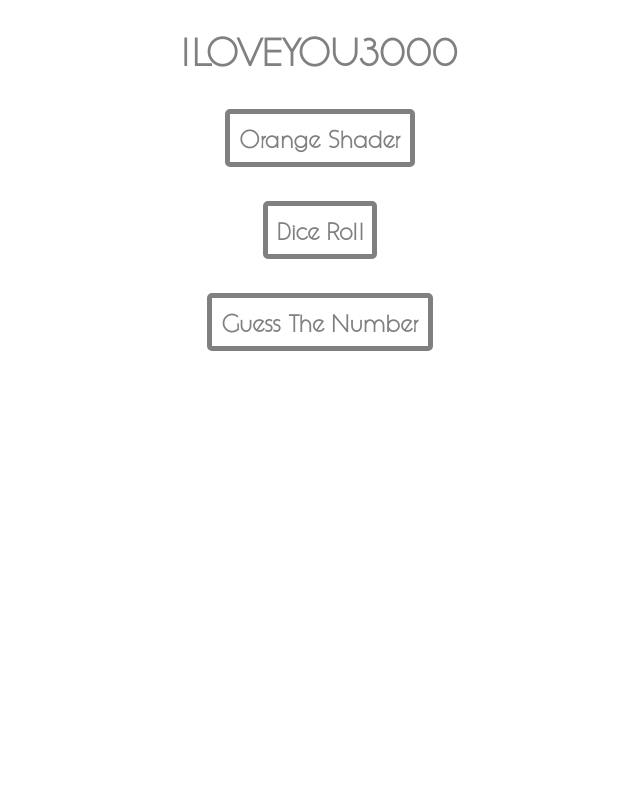
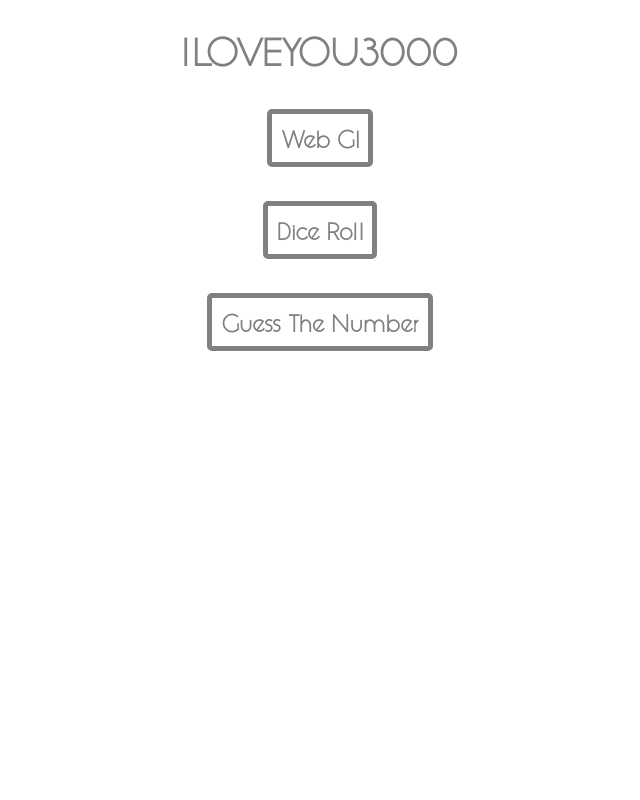
Before and after one commit to AzrielPrabamukti/AzrielPrabamukti.github.io, a plain HTML site: page index.html in a window 1280 px wide. Shown: the top 800 px of the page, without its empty margins (320-960 px from the left). Drawn offline with Linux system fonts and the light colour scheme.

Commit message:
Update index.html

```diff
--- a/index.html
+++ b/index.html
@@ -16,7 +16,7 @@
        <!-- <img src="img/shdr.png" alt="Photo Description">  -->
       <!-- <p class="description">GATAU MAU NULIS APA, NIH UJICOBA HALAMAN DOANG.</p> -->
       <h1>
-        <a href="https://twitter.com/AzrielPrabamuk1" class="download-link">Orange Shader</a>
+        <a href="webgl.html" class="download-link">Web Gl</a>
         <p><a href="dadu.html" class="download-link">Dice Roll</a></p>
         <a href="number.html" class="download-link">Guess The Number</a>
       </h1>
```
